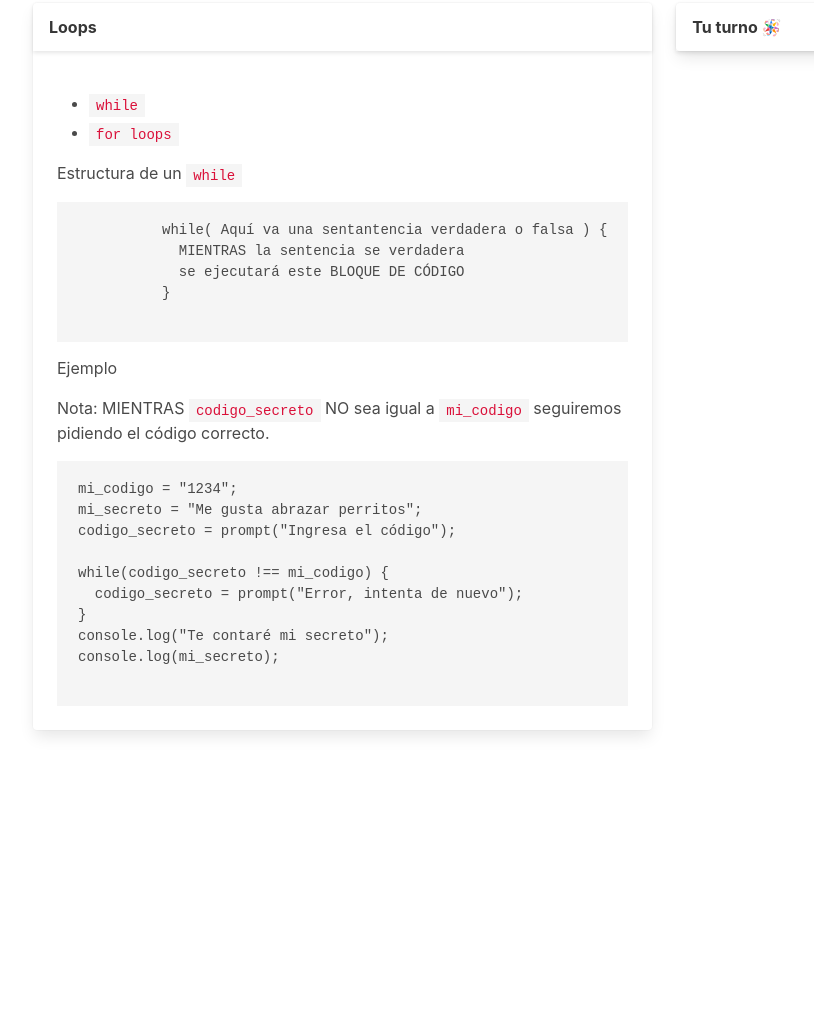
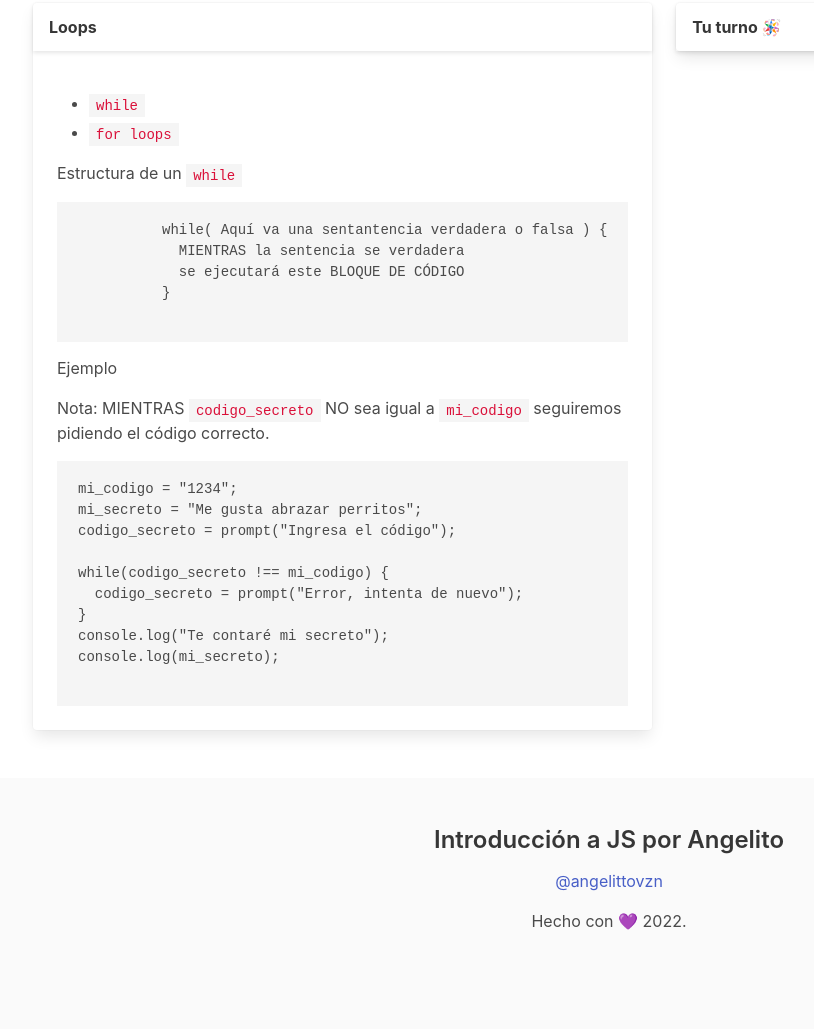
Before and after one commit to AngelVasquezNep/taller-latinas-bootcamp, a plain HTML site: page index.html in a window 1280 px wide. Shown: the part 2288-3317 px from the top of the page, without its empty margins (31-845 px from the left). Before the commit the page ends 3066 px from the top, so only its background shows below. Drawn offline with nearby package versions, Linux system fonts and the light colour scheme.

Commit message:
2022: Footer

```diff
--- a/index.html
+++ b/index.html
@@ -363,5 +363,17 @@ console.log(mi_secreto);
         </div>
       </div>
     </section>
+
+    <footer class="footer">
+      <div class="content has-text-centered">
+        <h3>Introducción a JS por Angelito</h3>
+        <p>
+          <a target="_blank" href="https://twitter.com/angelittovzn"
+            >@angelittovzn</a
+          >
+        </p>
+        <p>Hecho con 💜 2022.</p>
+      </div>
+    </footer>
   </body>
 </html>
```
